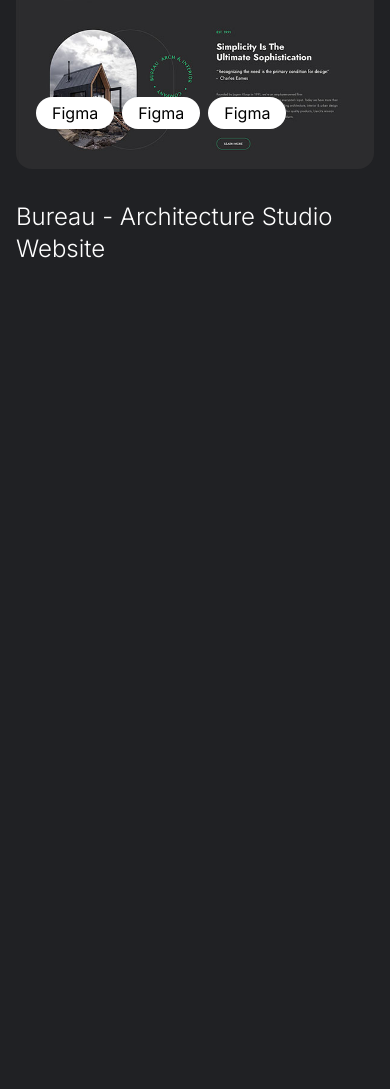
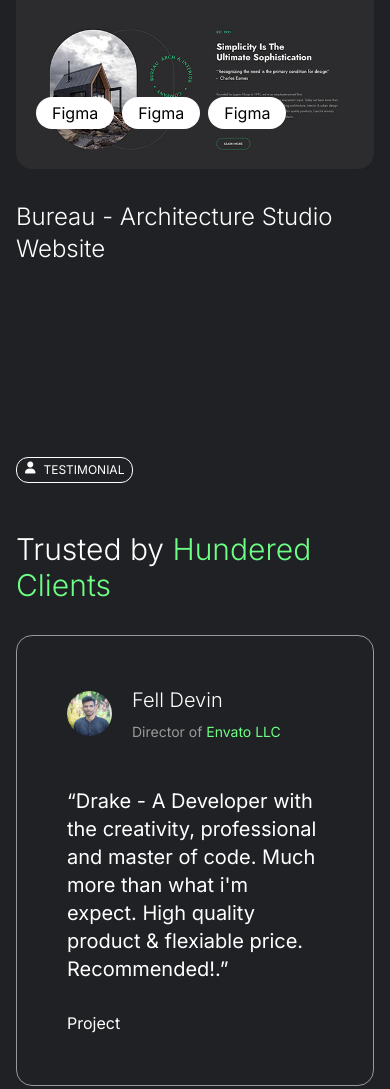
Before and after one commit to Kaziraiyhan/portfolio, a website: page index.html in a window 390 px wide. Shown: the part 7781-8870 px from the top of the page. Before the commit the page ends 8046 px from the top, so only its background shows below. Drawn offline with nearby package versions, Linux system fonts and the light colour scheme.

Commit message:
responsive desin testimonial

```diff
--- a/index.html
+++ b/index.html
@@ -877,7 +877,7 @@
 
     <!-- ======================  my featured End  ====================== -->
     <!-- ======================  my testimonial start  ====================== -->
-    <!--
+
     <section id="testimonial" class="pt-28">
       <div class="container mx-auto mt-20">
         <div class="content_width">
@@ -889,7 +889,7 @@
             <i class="fa-solid fa-user"></i>
             <h2 class="uppercase">Testimonial</h2>
           </div>
-          <h3 class="mb-8 text-5xl font-light text-color-lite">
+          <h3 class="mb-8 text-3xl sm:text-5xl font-light text-color-lite">
             Trusted by
             <span class="text-primary">Hundered Clients</span>
           </h3>
@@ -919,7 +919,7 @@
                     </p>
                   </div>
                 </div>
-                <p class="mb-7 text-2xl text-color-lite">
+                <p class="mb-7 sm:text-2xl text-xl text-color-lite">
                   “Drake - A Developer with the creativity, professional and
                   master of code. Much more than what i'm expect. High quality
                   product &amp; flexiable price. Recommended!.”
@@ -933,7 +933,7 @@
         </div>
       </div>
     </section>
-     -->
+
     <!-- ======================  my testimonial End  ====================== -->
 
     <!-- ======================  my Priching start  ====================== -->
--- a/public/js/script.js
+++ b/public/js/script.js
@@ -62,9 +62,3 @@ menu_bar.addEventListener("click", function() {
       });
   });
 //
-
-
-
-const arr = [23,45,67]
-console.log(arr)
-console.log('hellow')
```
Also changed, not shown: dist/output.css.
